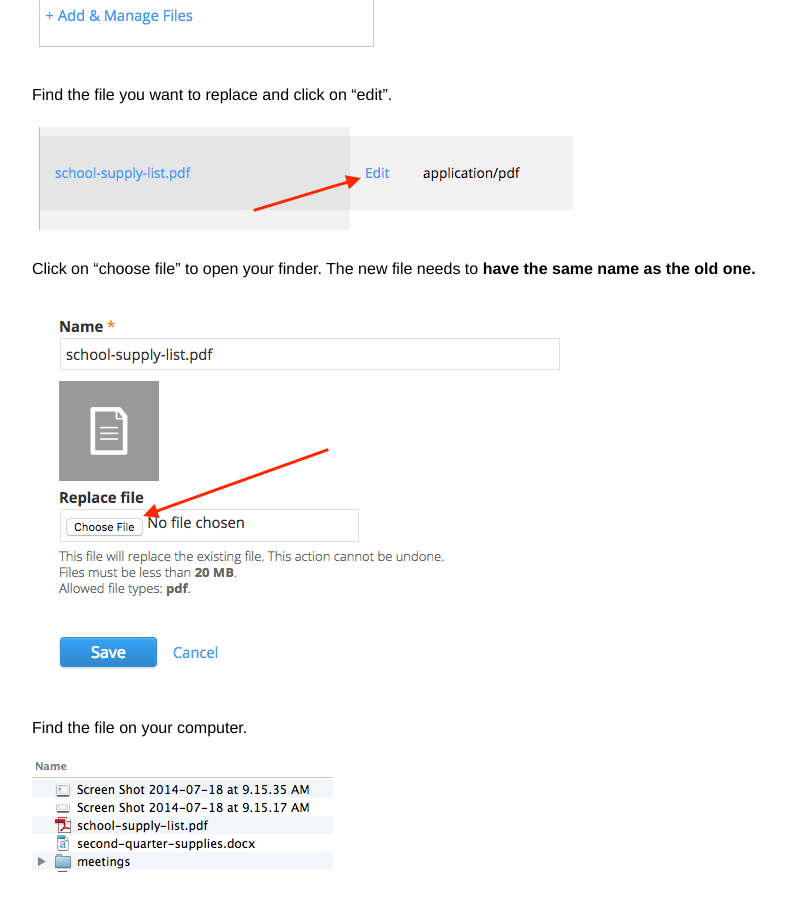
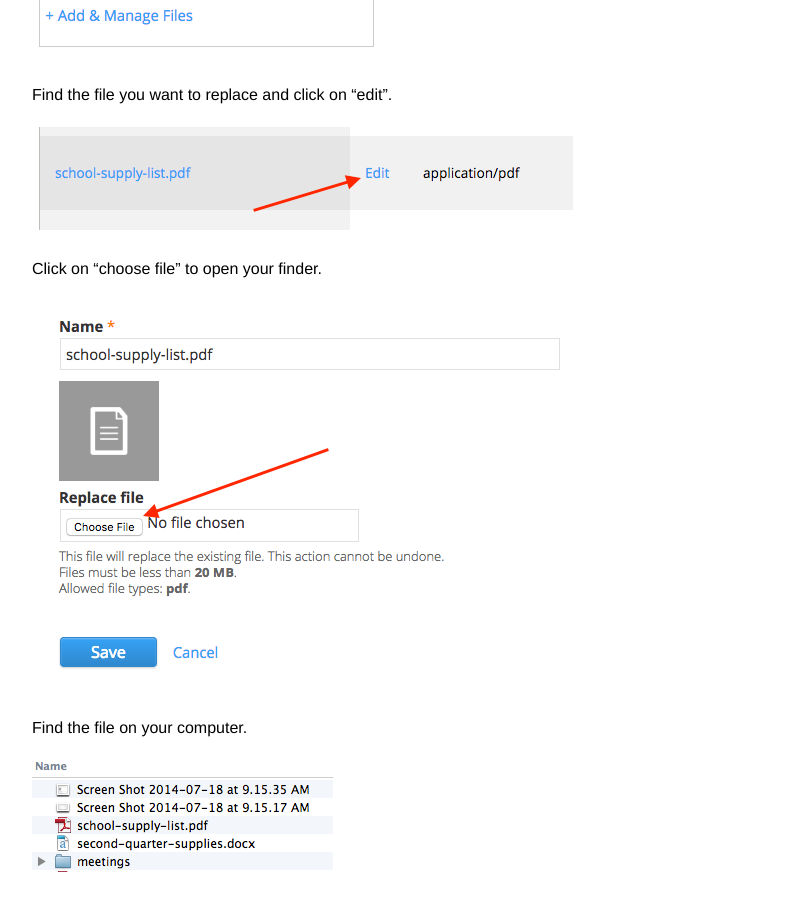
Before and after one commit to HCPSS/schoolsites-help, a Jekyll site: the page built from _posts/2014-07-15-replacing-files.md, in a window 1280 px wide and 900 px high, scrolled down 413 px. Shown: the whole window, without its empty margins (208-994 px from the left). Built offline with Jekyll 4.4.1, drawn with Linux system fonts in a browser that asks for light colours; nearby versions of some CDN libraries.

```diff
--- a/_posts/2014-07-15-replacing-files.md
+++ b/_posts/2014-07-15-replacing-files.md
@@ -16,7 +16,7 @@ Find the file you want to replace and click on "edit".
 
 ![edit file](/schoolsites-help/images/replacing/file-library.png)
 
-Click on "choose file" to open your finder. The new file needs to **have the same name as the old one.**
+Click on "choose file" to open your finder.
 
 ![choose file](/schoolsites-help/images/replacing/before-upload.png)
 
```
Also changed, not shown: 1 other file.
